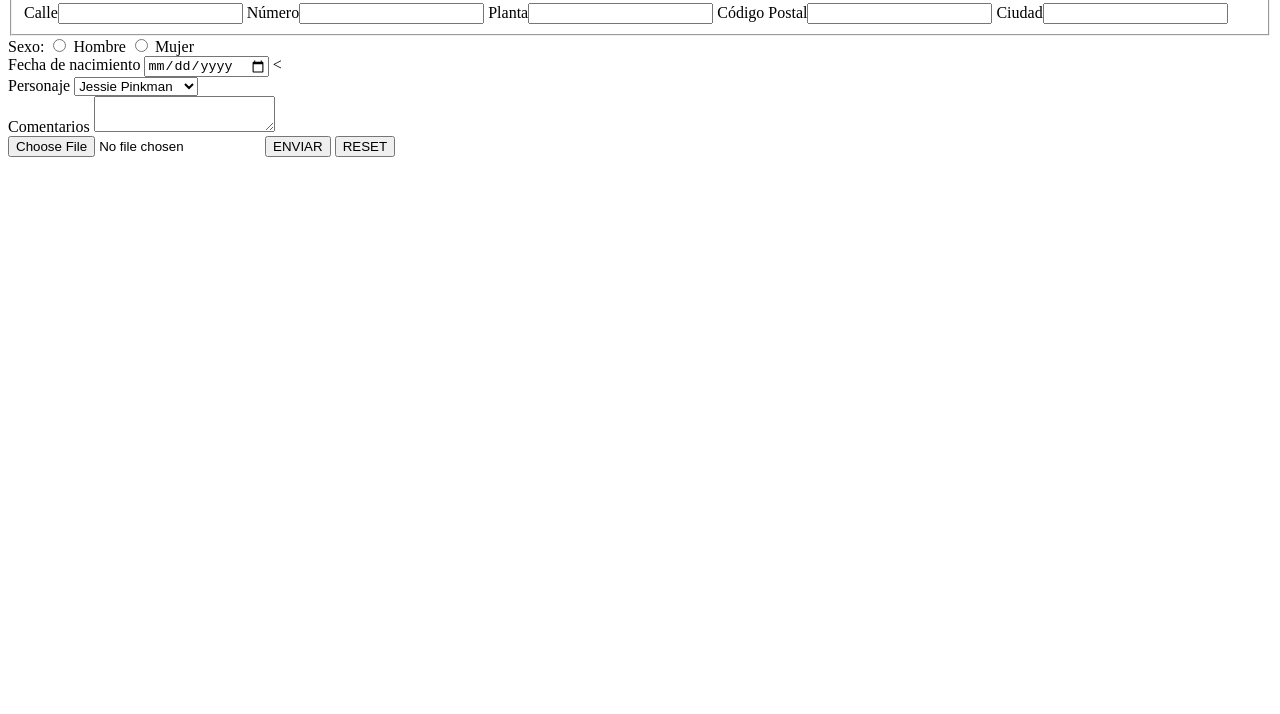
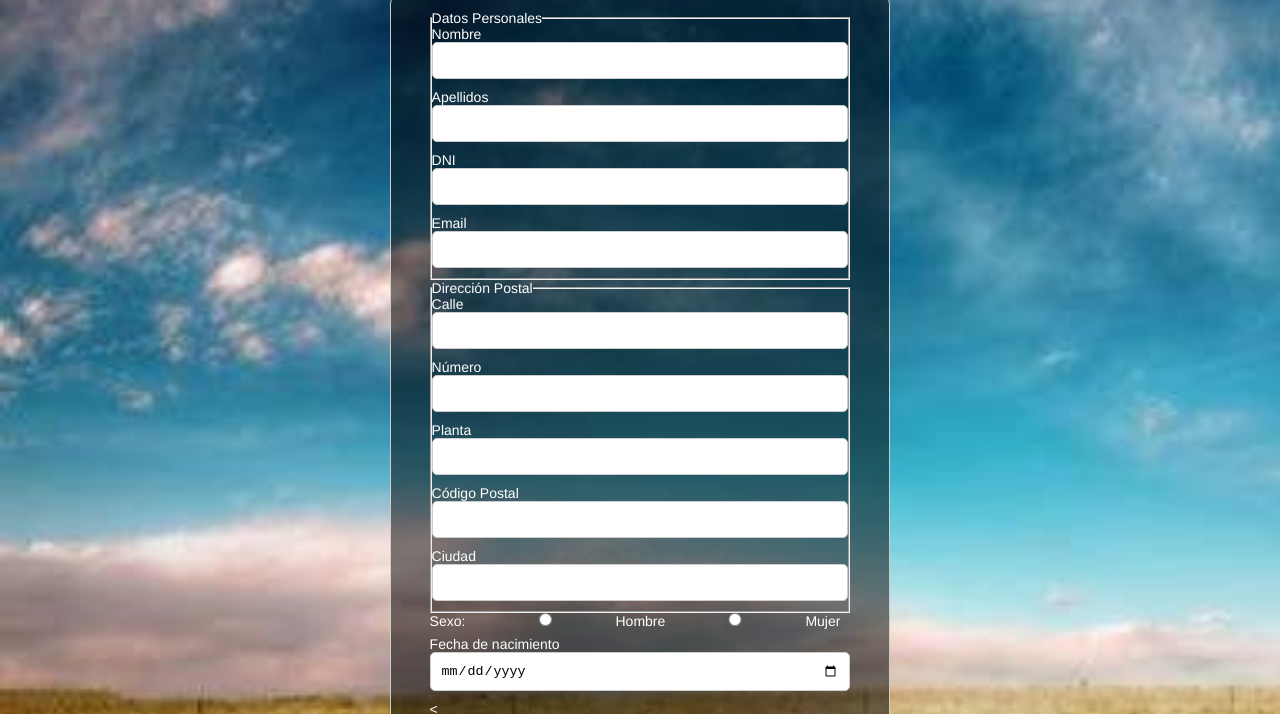
Before and after one commit to hadaserrano/BreakingBad, a plain HTML site: page Formulario.html in a window 1280 px wide. Shown: the part 144-858 px from the top of the page. Before the commit the page ends 800 px from the top, so only its background shows below. Drawn offline with Linux system fonts and the light colour scheme; the site is published under a folder, as on GitHub Pages, so addresses that start at the root find nothing.

Commit message:
Actividad modificada

```diff
--- a/Formulario.html
+++ b/Formulario.html
@@ -4,7 +4,7 @@
     <meta name="viewport" content="width=device-width, initial-scale=1.0">
      <link rel="shortcut icon" href="img/icon.png"/>
      <meta name="author" content="Hada Sanchez Serrano">
-     <link rel="stylesheet" href="/css/stylesheet.css">
+     <link rel="stylesheet" href="./css/stylesheet.css">
     <title>Formulario</title>
 </head>
 <body class="form-background">
```
Also changed, not shown: Tabla.html (+1 -1 lines).
